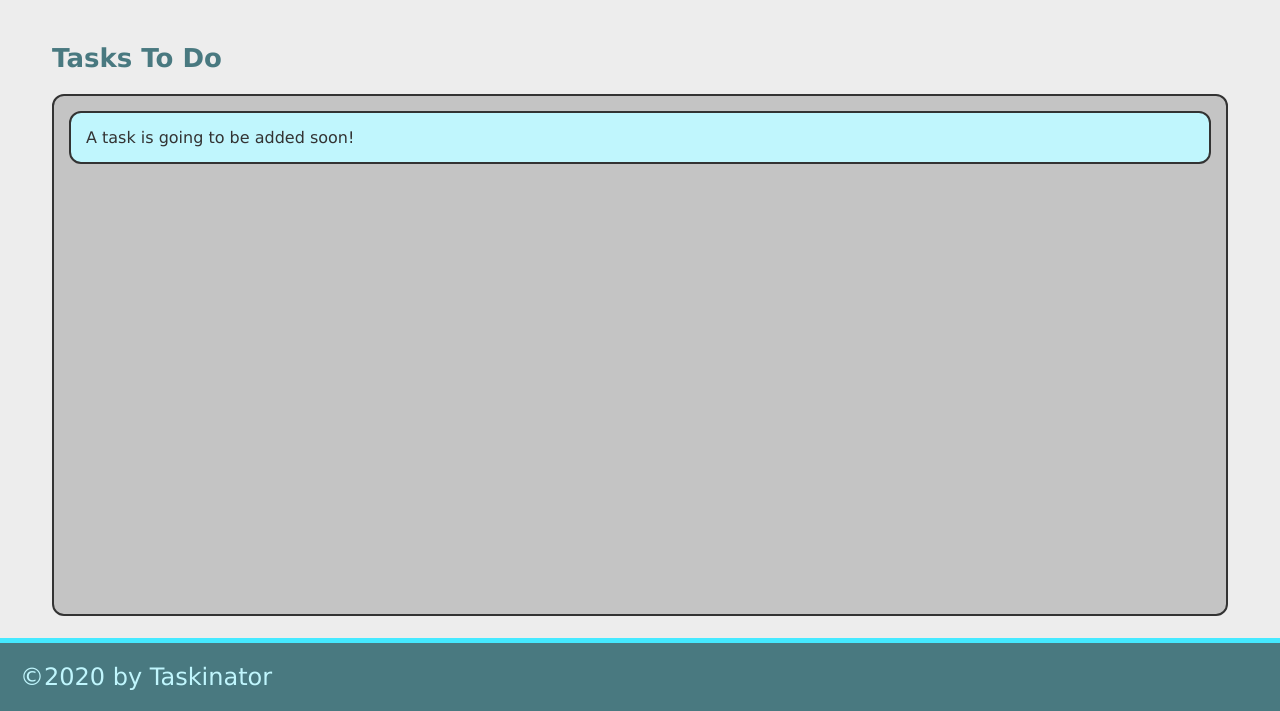
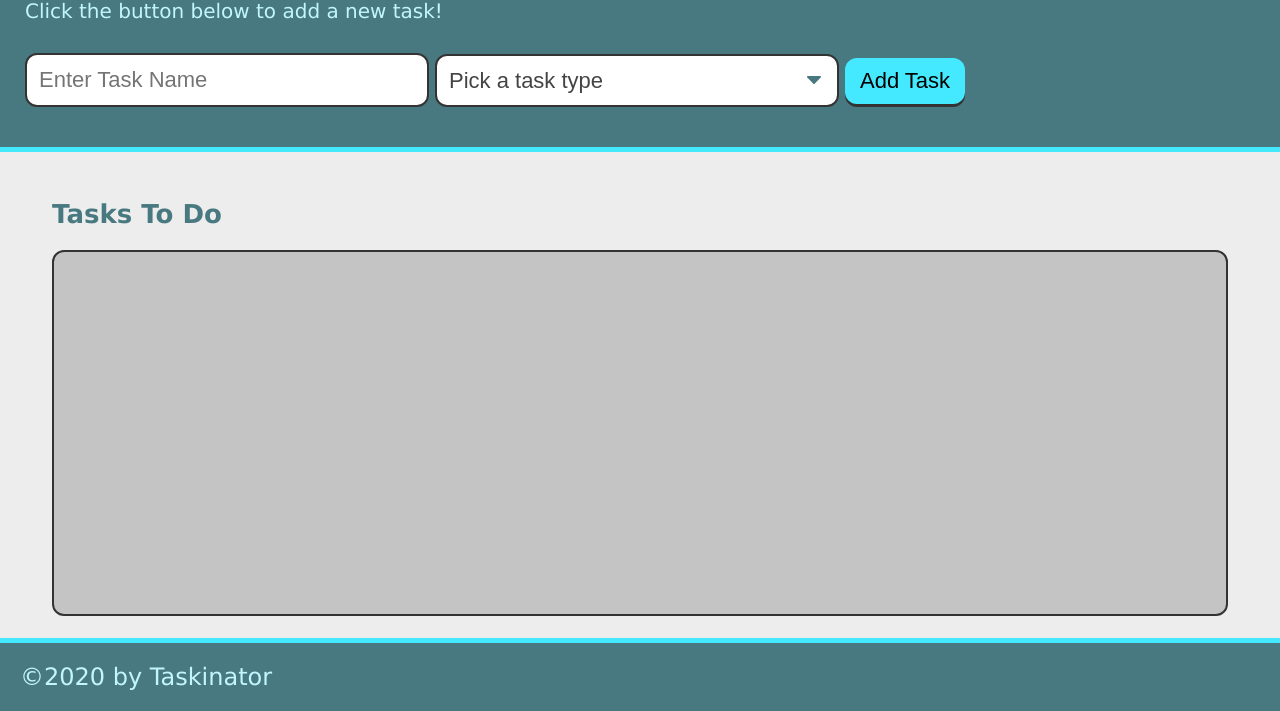
Before and after one commit to schadhuntsman/taskinator, a plain HTML site: page module-4-assets/index.html in a window 1280 px wide. Shown: the part 89-800 px from the top of the page. Drawn offline with Linux system fonts and the light colour scheme.

Commit message:
starting added html

```diff
--- a/module-4-assets/index.html
+++ b/module-4-assets/index.html
@@ -1,17 +1,22 @@
 <!DOCTYPE html>
 <html lang="en">
+
 <head>
   <meta charset="UTF-8">
-    <meta http-equiv="X-UA-Compatible" content="IE=edge">
   <meta name="viewport" content="width=device-width, initial-scale=1.0">
-    <link rel="stylesheet" href="./style.css"
+  <meta http-equiv="X-UA-Compatible" content="ie=edge">
   <title>Taskinator</title>
+  <link rel="stylesheet" href="./style.css">
+</head>
 
-</head>
 <body>
+
+  <header>
+    <h1 class="page-title">Taskinator</h1>
+    <p>Click the button below to add a new task!</p>
     <form id="task-form">
       <div class="form-group">
-          <input type="text" name="task-name" class="text-input" placeholder="Enter Task Name" />
+        <input type="text" name="task-name" placeholder="Enter Task Name" />
       </div>
       <div class="form-group">
         <select name="task-type" class="select-dropdown">
@@ -25,19 +30,20 @@
         <button class="btn" id="save-task" type="submit">Add Task</button>
       </div>
     </form>
+  </header>
+
   <main class="page-content">
     <section class="task-list-wrapper">
       <h2 class="list-title">Tasks To Do</h2>
-            <ul class="task-list" id="tasks-to-do">
-              <li class="task-item">A task is going to be added soon!</li>
-                </ul>
-            </h2>
+      <ul class="task-list" id="tasks-to-do"></ul>
     </section>
   </main>
+
   <footer>
     &copy;2020 by Taskinator
   </footer>
 
-    <script src="./taskinator.js"></script>
+  <script src="./assets/js/script.js"></script>
 </body>
+
 </html>
--- a/module-4-assets/taskinator.js
+++ b/module-4-assets/taskinator.js
@@ -3,26 +3,30 @@ var tasksToDoEl = document.querySelector("#tasks-to-do");
 
 var taskFormHandler = function(event) {
   event.preventDefault();
-  var taskNameInput = document.querySelector("input[name='task-name']").value;
+  var taskNameInput = document.querySelector("input[name='task-name'").value;
   var taskTypeInput = document.querySelector("select[name='task-type']").value;
 
-  //check if input values are empty strings
-  if (!taskNameInput || taskTypeInput) {
+  // check if inputs are empty (validate)
+  if (taskNameInput === "" || taskTypeInput === "") {
     alert("You need to fill out the task form!");
     return false;
   }
+
   formEl.reset();
-  // package up data as an object
+
+  // reset form fields for next task to be entered
+  document.querySelector("input[name='task-name']").value = "";
+  document.querySelector("select[name='task-type']").selectedIndex = 0;
+
   var taskDataObj = {
     name: taskNameInput,
     type: taskTypeInput
   };
 
-  // send it as an argument to createTaskEl
   createTaskEl(taskDataObj);
 };
 
-var createTaskEl = function (taskDataObj) {
+var createTaskEl = function(taskDataObj) {
   // create list item
   var listItemEl = document.createElement("li");
   listItemEl.className = "task-item";
@@ -33,7 +37,9 @@ var createTaskEl = function (taskDataObj) {
   taskInfoEl.innerHTML = "<h3 class='task-name'>" + taskDataObj.name + "</h3><span class='task-type'>" + taskDataObj.type + "</span>";
   listItemEl.appendChild(taskInfoEl);
 
-  // add entire list item to list
+  console.dir(listItemEl);
+
+  // add list item to list
   tasksToDoEl.appendChild(listItemEl);
 };
 
```
Lines whose indentation alone changed are shown as unchanged.
